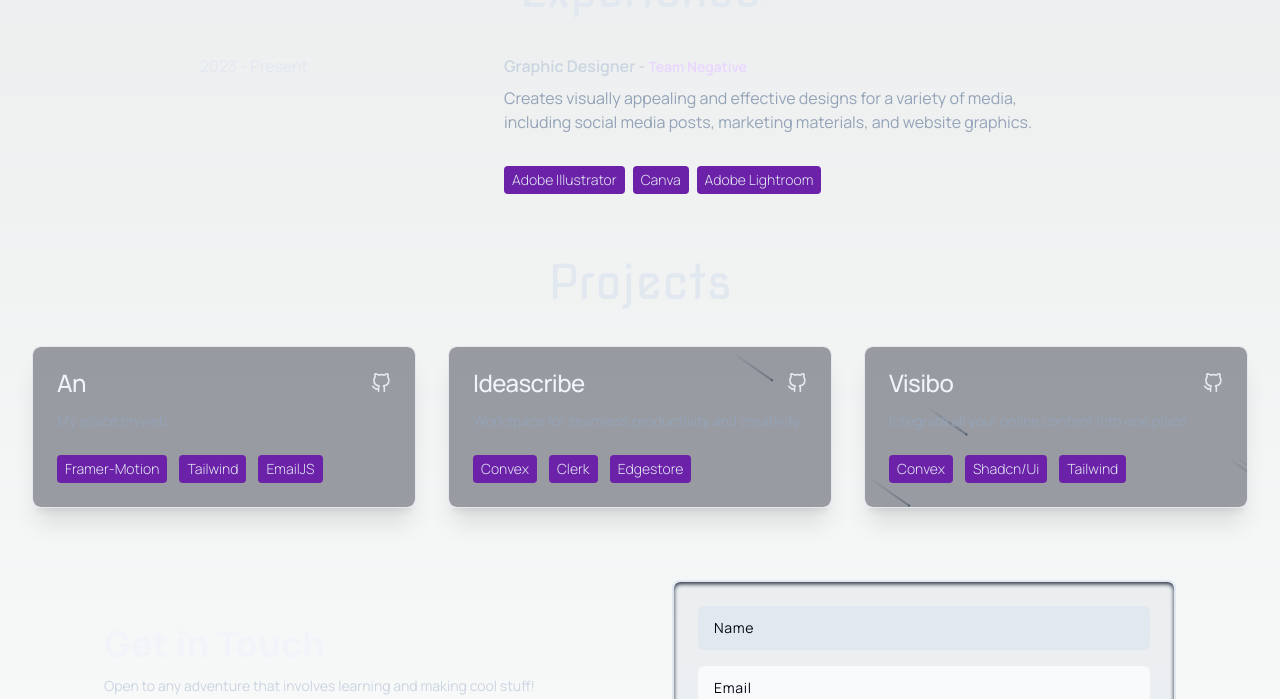
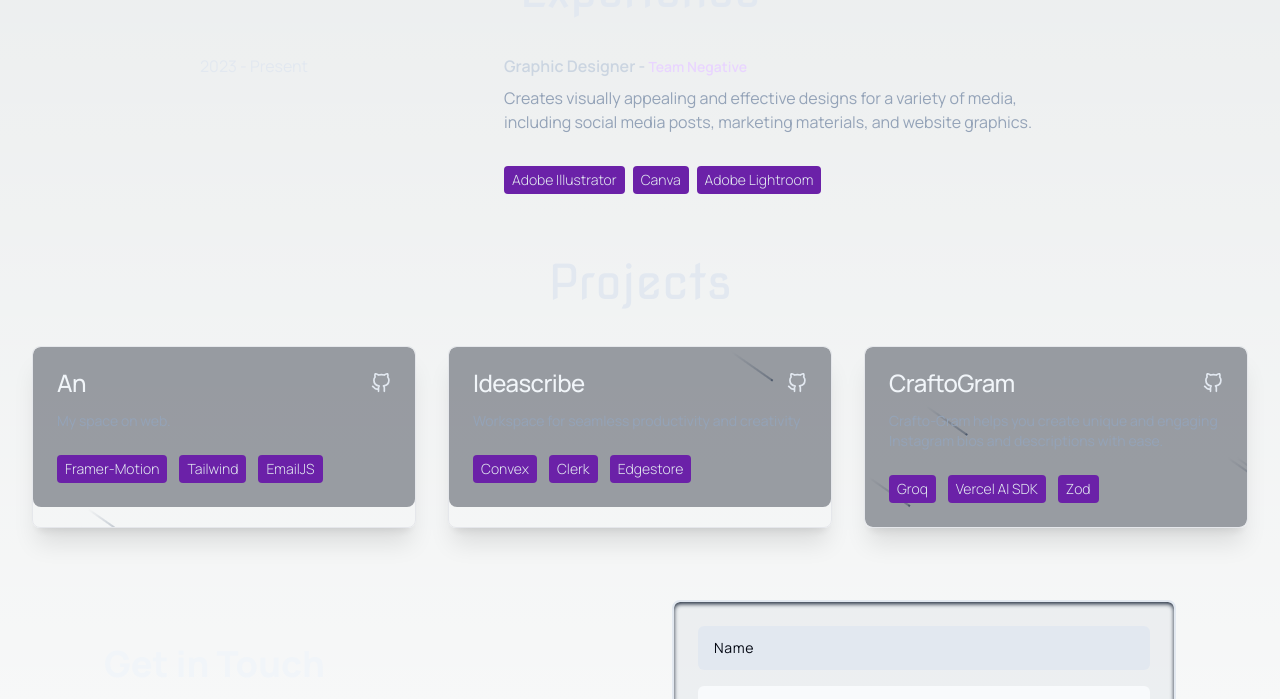
Before and after one commit to aarabii/An, a Next.js app: page / in a window 1280 px wide. Shown: the part 1630-2329 px from the top of the page. Built offline with nearby package versions, Linux system fonts and the light colour scheme; a web font is replaced by a local one.

Commit message:
updated resume and projects

```diff
--- a/src/constant/projects.ts
+++ b/src/constant/projects.ts
@@ -14,10 +14,11 @@ export const PROJECT_DATA = [
     tech: ["Convex", "Clerk", "Edgestore"],
   },
   {
-    name: "Visibo",
-    description: "Integrate all your online content into one place",
-    github_link: "",
-    demo: "https://aarabii.github.io/v3/",
-    tech: ["Convex", "Shadcn/ui", "tailwind"],
+    name: "CraftoGram",
+    description:
+      "Crafto-Gram helps you create unique and engaging Instagram bios and descriptions with ease.",
+    github_link: "https://github.com/aarabii/crafto",
+    demo: "https://craftogram.vercel.app/",
+    tech: ["Groq", "Vercel AI SDK", "Zod"],
   },
 ];
```
Also changed, not shown: 1 other file (tests, documents, lock files or other folders).
